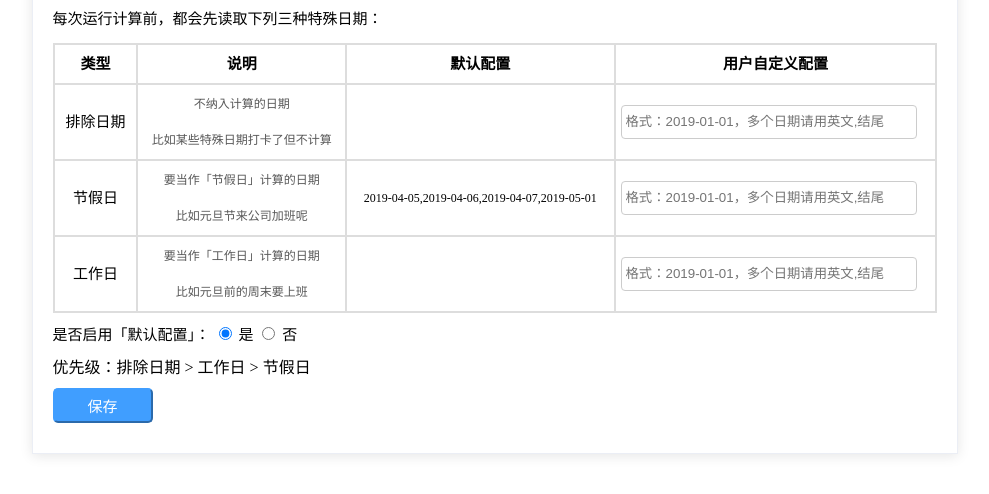
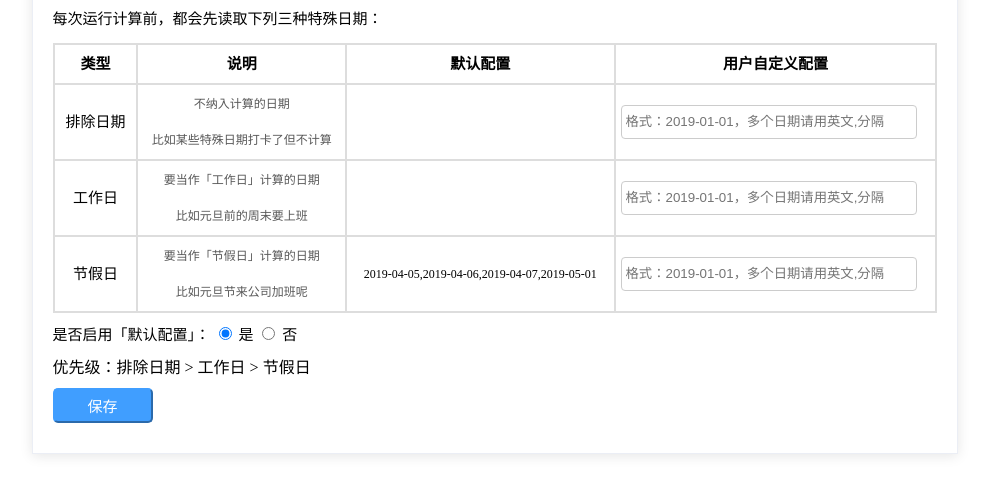
Before and after one commit to danielzhang5566/x-box, a browser extension: page options.html in a window 1280 px wide. Shown: the part 152-646 px from the top of the page, without its empty margins (145-1134 px from the left). Drawn offline with Linux system fonts and the light colour scheme.

Commit message:
feat:顺序调整

```diff
--- a/options.html
+++ b/options.html
@@ -112,22 +112,21 @@
                     <td>排除日期</td>
                     <td>不纳入计算的日期 <br> 比如某些特殊日期打卡了但不计算</td>
                     <td id="exclusiveDaysDefault"></td>
-                    <td><input id="exclusiveDaysCustom" placeholder="格式：2019-01-01，多个日期请用英文,结尾"></td>
+                    <td><input id="exclusiveDaysCustom" placeholder="格式：2019-01-01，多个日期请用英文,分隔"></td>
+                </tr>
+                <tr>
+                    <td>工作日</td>
+                    <td>要当作「工作日」计算的日期 <br> 比如元旦前的周末要上班</td>
+                    <td id="asWorkdaysDefault"></td>
+                    <td><input id="asWorkdaysCustom" placeholder="格式：2019-01-01，多个日期请用英文,分隔"></td>
                 </tr>
                 <tr>
                     <td>节假日</td>
                     <td>要当作「节假日」计算的日期 <br> 比如元旦节来公司加班呢</td>
                     <td id="asHolidaysDefault"></td>
-                    <td><input id="asHolidaysCustom" placeholder="格式：2019-01-01，多个日期请用英文,结尾"></td>
-                </tr>
-                <tr>
-                    <td>工作日</td>
-                    <td>要当作「工作日」计算的日期 <br> 比如元旦前的周末要上班</td>
-                    <td id="asWorkdaysDefault"></td>
-                    <td><input id="asWorkdaysCustom" placeholder="格式：2019-01-01，多个日期请用英文,结尾"></td>
+                    <td><input id="asHolidaysCustom" placeholder="格式：2019-01-01，多个日期请用英文,分隔"></td>
                 </tr>
             </table>
-
 
             <div class="radio-group">
                 <span>是否启用「默认配置」：</span>
```
